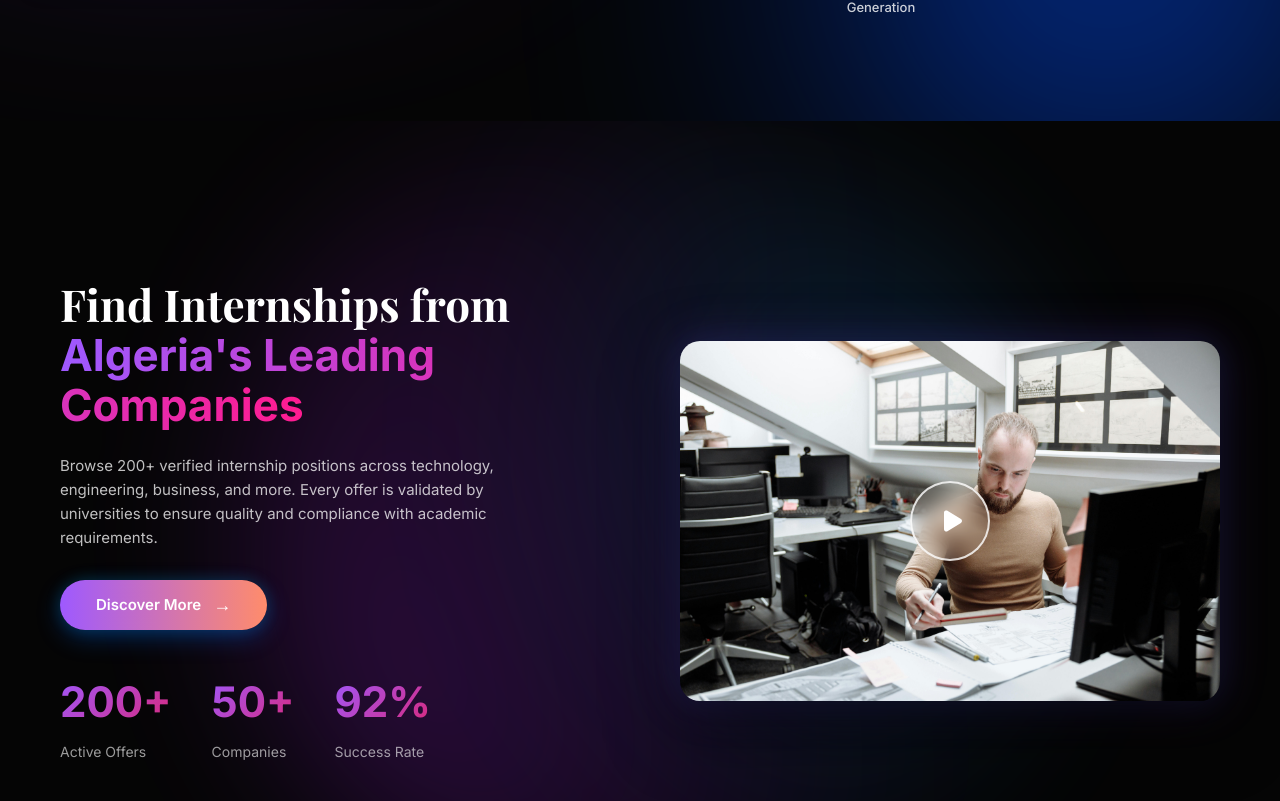
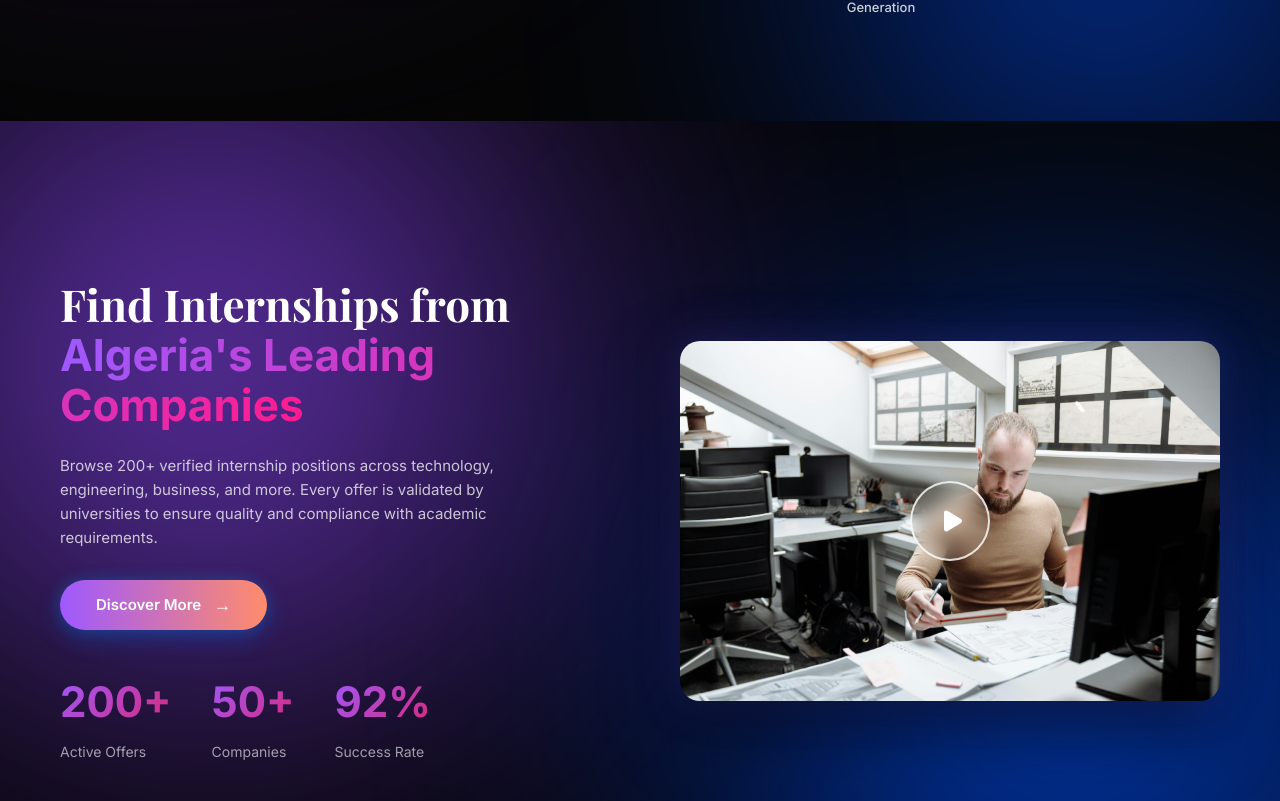
Before and after one commit to esradi/devlopment, a React (Vite) app: page / in a window 1280 px wide. Shown: the part 1479-2280 px from the top of the page. Built offline with nearby package versions, Linux system fonts and the light colour scheme; a web font is replaced by a local one.

Commit message:
Restore black background and final corner glow refinements

```diff
--- a/src/components/VerifiedOpportunities/VerifiedOpportunities.css
+++ b/src/components/VerifiedOpportunities/VerifiedOpportunities.css
@@ -24,18 +24,18 @@
     opacity: 0.65;
 }
 
-/* Purple Glows (Left) */
+/* Purple Glow - Top Left */
 .verified-opportunities-section::before {
-    background:
-        radial-gradient(circle at 10% 85%, rgba(176, 38, 255, 0.4) 0%, transparent 60%),
-        radial-gradient(circle at 15% 15%, rgba(123, 31, 162, 0.3) 0%, transparent 50%);
-    filter: blur(80px);
+    background: radial-gradient(circle, #9e59ff 0%, #7c3aed 50%, rgba(124, 58, 237, 0) 70%);
+    top: -20%;
+    left: -15%;
 }
 
-/* Blue Glow (Right) */
+/* Blue Glow - Bottom Right */
 .verified-opportunities-section::after {
-    background: radial-gradient(circle at 90% 40%, rgba(30, 136, 229, 0.35) 0%, transparent 60%);
-    filter: blur(80px);
+    background: radial-gradient(circle, #0066ff 0%, #0044ff 50%, rgba(0, 68, 255, 0) 70%);
+    bottom: -20%;
+    right: -15%;
 }
 
 .vo-container {
```
